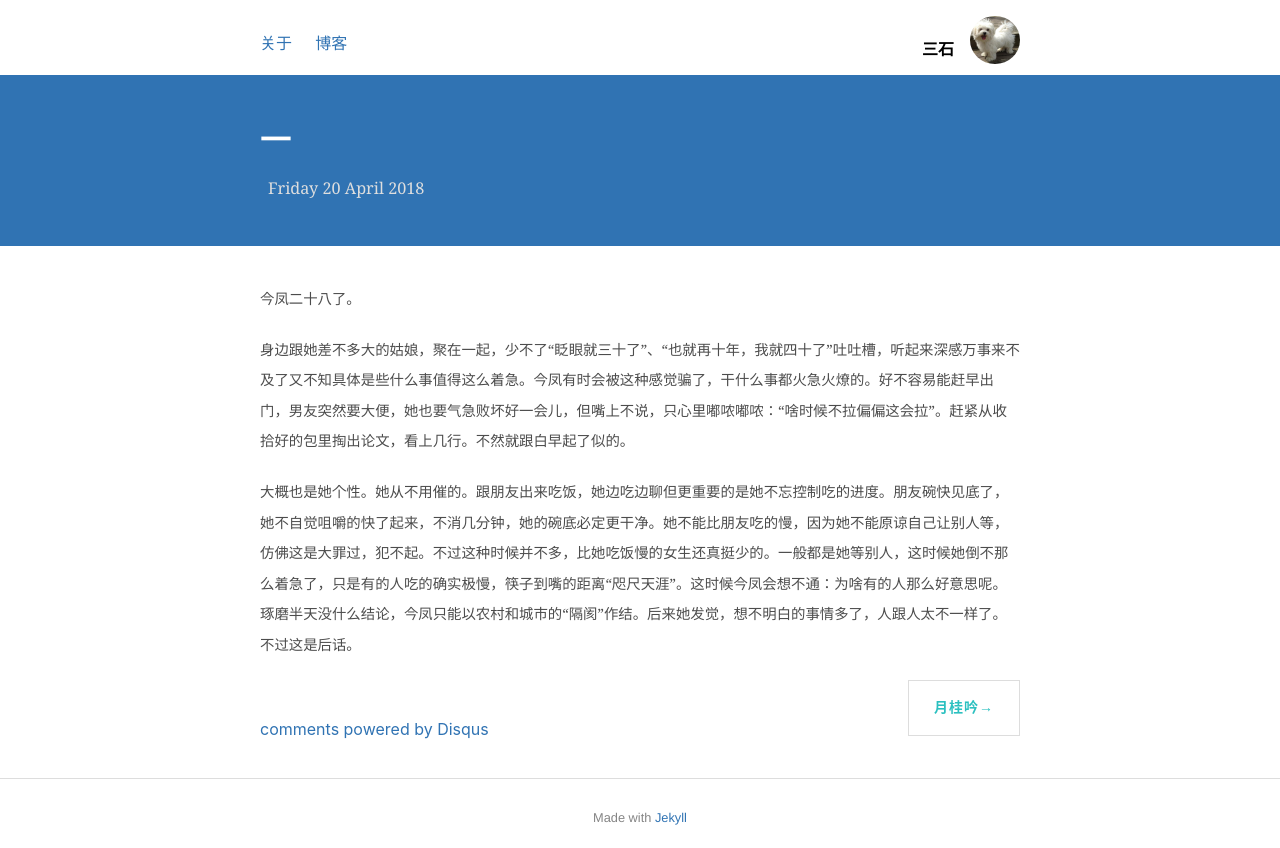
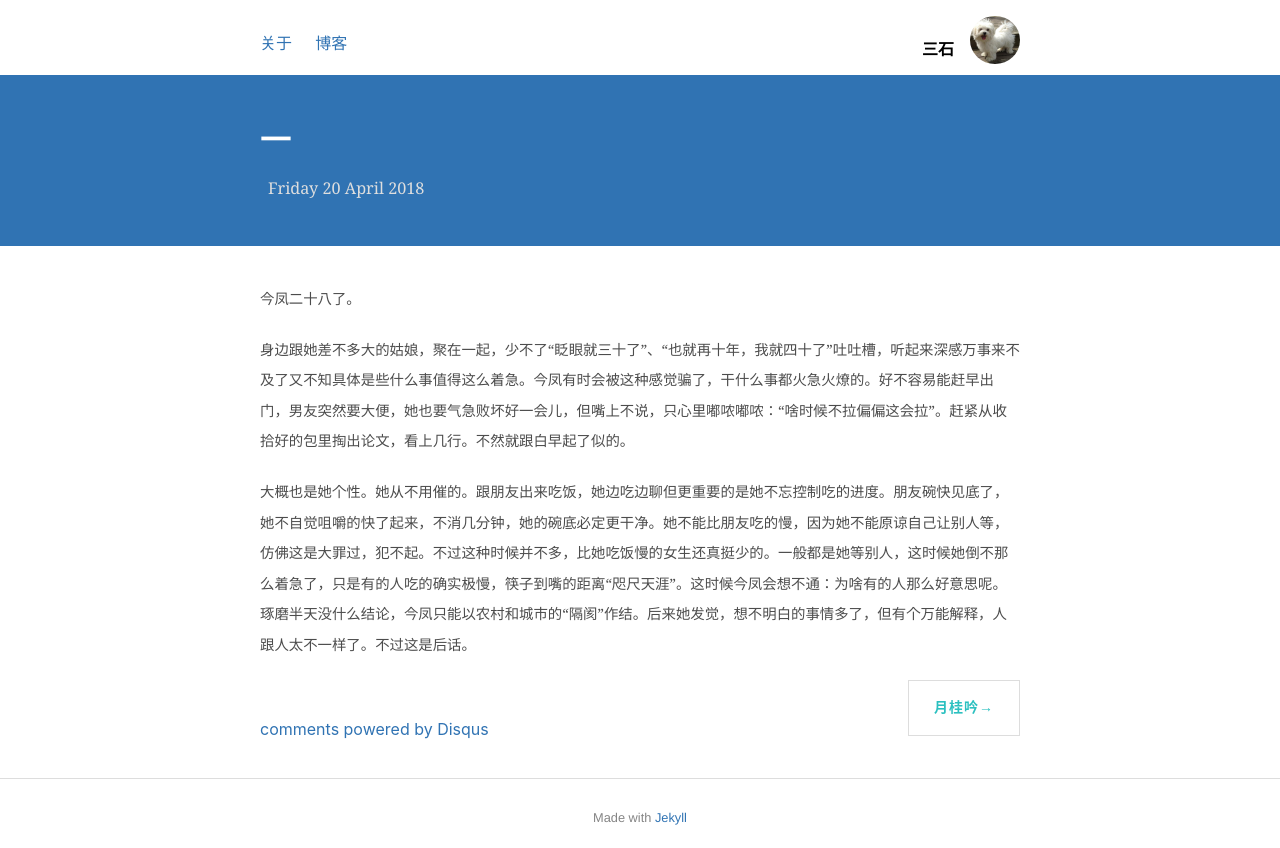
Before and after one commit to shirleysteve/1, a Jekyll site: the page built from _posts/2018-4-20-李小慧（1）.md, in a window 1280 px wide. Shown: the top 848 px of the page. Built offline with Jekyll 4.4.1, drawn with Linux system fonts in a browser that asks for light colours; nearby versions of some CDN libraries; comment, search, counter and statistics services are not loaded.

Commit message:
Update 2018-4-20-李小慧（1）.md

```diff
--- a/_posts/2018-4-20-李小慧（1）.md
+++ b/_posts/2018-4-20-李小慧（1）.md
@@ -8,4 +8,4 @@
 
 身边跟她差不多大的姑娘，聚在一起，少不了“眨眼就三十了”、“也就再十年，我就四十了”吐吐槽，听起来深感万事来不及了又不知具体是些什么事值得这么着急。今凤有时会被这种感觉骗了，干什么事都火急火燎的。好不容易能赶早出门，男友突然要大便，她也要气急败坏好一会儿，但嘴上不说，只心里嘟哝嘟哝：“啥时候不拉偏偏这会拉”。赶紧从收拾好的包里掏出论文，看上几行。不然就跟白早起了似的。
 
-大概也是她个性。她从不用催的。跟朋友出来吃饭，她边吃边聊但更重要的是她不忘控制吃的进度。朋友碗快见底了，她不自觉咀嚼的快了起来，不消几分钟，她的碗底必定更干净。她不能比朋友吃的慢，因为她不能原谅自己让别人等，仿佛这是大罪过，犯不起。不过这种时候并不多，比她吃饭慢的女生还真挺少的。一般都是她等别人，这时候她倒不那么着急了，只是有的人吃的确实极慢，筷子到嘴的距离“咫尺天涯”。这时候今凤会想不通：为啥有的人那么好意思呢。琢磨半天没什么结论，今凤只能以农村和城市的“隔阂”作结。后来她发觉，想不明白的事情多了，人跟人太不一样了。不过这是后话。
+大概也是她个性。她从不用催的。跟朋友出来吃饭，她边吃边聊但更重要的是她不忘控制吃的进度。朋友碗快见底了，她不自觉咀嚼的快了起来，不消几分钟，她的碗底必定更干净。她不能比朋友吃的慢，因为她不能原谅自己让别人等，仿佛这是大罪过，犯不起。不过这种时候并不多，比她吃饭慢的女生还真挺少的。一般都是她等别人，这时候她倒不那么着急了，只是有的人吃的确实极慢，筷子到嘴的距离“咫尺天涯”。这时候今凤会想不通：为啥有的人那么好意思呢。琢磨半天没什么结论，今凤只能以农村和城市的“隔阂”作结。后来她发觉，想不明白的事情多了，但有个万能解释，人跟人太不一样了。不过这是后话。
```
